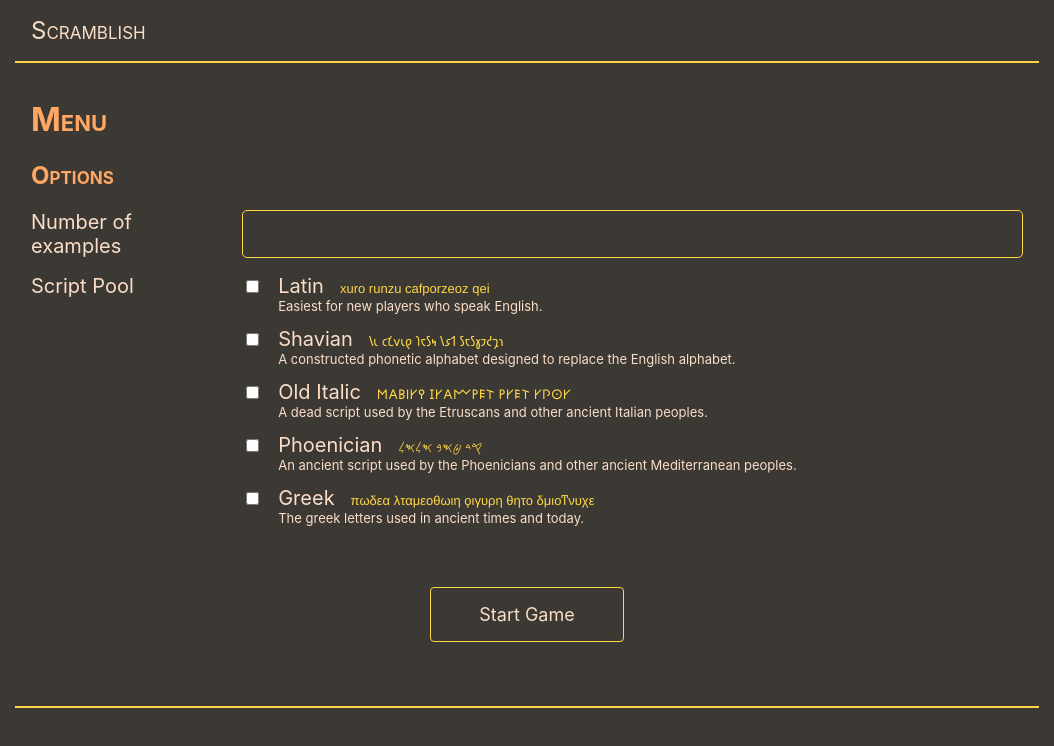
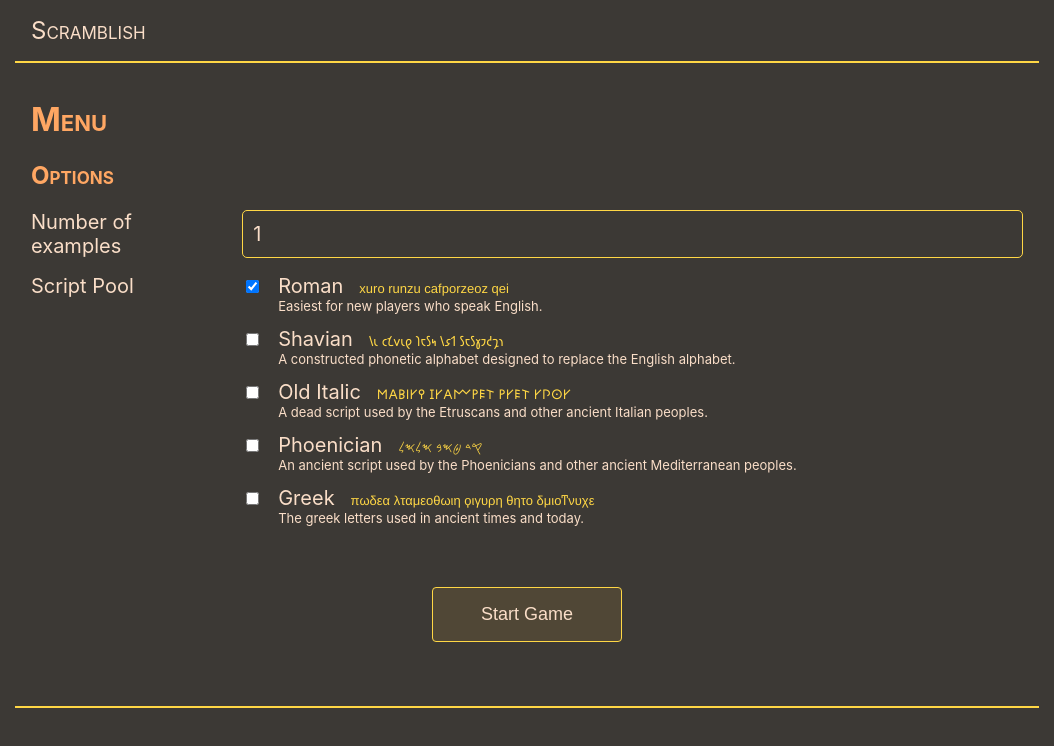
Before and after one commit to eignnx/scramblish, a React (Create React App) app: page / in a window 1280 px wide. Shown: the top 746 px of the page, without its empty margins (113-1167 px from the left). Built offline with nearby package versions, Linux system fonts and the light colour scheme; a web font is replaced by a local one.

Commit message:
setup menu page functionality

```diff
--- a/src/App.tsx
+++ b/src/App.tsx
@@ -3,7 +3,7 @@ import './App.css';
 import { BrowserRouter as Router, Routes, Route, NavLink } from 'react-router-dom';
 import MenuPage from './pages/MenuPage';
 import PlayPage from './pages/PlayPage';
-import { orthographies, Orthography } from './lib/orthography';
+import { orthographies, Orthography, RomanOrthography } from './lib/orthography';
 
 export type Lang = 'english' | 'scramblish';
 
@@ -17,7 +17,7 @@ export class PuzzleParams {
 function App() {
   const [puzzleParams, setPuzzleParams] = React.useState(new PuzzleParams(
     1,
-    new Set<Orthography>(orthographies),
+    new Set<Orthography>([orthographies[0]]),
   ));
 
 
--- a/src/lib/mutation.ts
+++ b/src/lib/mutation.ts
@@ -1,5 +1,5 @@
 import { Form, Grammar } from './grammar';
-import { LatinOrthography, Orthography } from './orthography';
+import { RomanOrthography, Orthography } from './orthography';
 import { Random } from './Random';
 import { Syntax, SyntaxLeaf, SyntaxNode } from './syntax-tree';
 
--- a/src/lib/orthography.ts
+++ b/src/lib/orthography.ts
@@ -50,8 +50,8 @@ export abstract class ConsonantVowelOrthography extends Orthography {
     }
 }
 
-export class LatinOrthography extends ConsonantVowelOrthography {
-    name = 'Latin';
+export class RomanOrthography extends ConsonantVowelOrthography {
+    name = 'Roman';
     note = "Easiest for new players who speak English.";
     sample: string = "xuro runzu cafporzeoz qei";
     orthoDir: OrthoDir = "ltr";
@@ -122,7 +122,7 @@ export class GreekOrthography extends ConsonantVowelOrthography {
 }
 
 export const orthographies: Orthography[] = [
-    new LatinOrthography(),
+    new RomanOrthography(),
     new ShavianOrthography(),
     new OldItalicOrthography(),
     new PheonicianOrthography(),
--- a/src/lib/puzzle.tsx
+++ b/src/lib/puzzle.tsx
@@ -11,12 +11,13 @@ export type Translation<T> = {
 };
 
 export class PuzzleGenerator {
-    exCount: number = 3;
+    exCount: number;
     minLength: number = 4;
     maxLength: number = 12;
     M: GrammarMutation;
 
-    constructor(ortho: Orthography) {
+    constructor(ortho: Orthography, exCount: number) {
+        this.exCount = exCount;
         this.M = GrammarMutation.fromGrammar(En, ortho);
     }
 
--- a/src/pages/MenuPage.css
+++ b/src/pages/MenuPage.css
@@ -19,10 +19,20 @@ a:visited {
     padding: 1rem;
     margin-top: 2rem;
     padding-inline: 3rem;
+    background: transparent;
+    color: inherit;
+    background-color: hsla(42, 100%, 62%, 0.1);
 }
 
-#new-game-link:hover {
+#new-game-link:hover:not(:disabled) {
     background-color: hsla(42, 100%, 62%, 0.2);
+}
+
+#new-game-link:disabled {
+    border-style: dashed;
+    background-color: transparent;
+    font-style: italic;
+    color: rgba(255, 204, 0, 0.404)
 }
 
 #new-game-link-wrapper {
--- a/src/pages/MenuPage.tsx
+++ b/src/pages/MenuPage.tsx
@@ -1,6 +1,6 @@
-import { Link } from 'react-router-dom';
+import { Link, useNavigate } from 'react-router-dom';
 import { PuzzleParams } from '../App';
-import { orthographies } from '../lib/orthography';
+import { orthographies, Orthography } from '../lib/orthography';
 import "./MenuPage.css";
 
 type Props = {
@@ -9,15 +9,36 @@ type Props = {
 };
 
 export default function MenuPage({ puzzleParams, setPuzzleParams }: Props) {
+
+
+    const navTo = useNavigate();
+
     return (
         <main>
             <h1>Menu</h1>
-            <section className="options-section">
+            <form
+                className="options-section"
+                onSubmit={e => submitForm(e)}
+                method="dialog"
+            >
                 <h2>Options</h2>
                 <ul className="option-fields">
                     <li className="form-field">
                         <label htmlFor="example-count-opt">Number of examples</label>
-                        <input type="number" name="example-count-opt" id="example-count-opt" />
+                        <input
+                            type="number"
+                            required
+                            name="example-count-opt"
+                            id="example-count-opt"
+                            min="1"
+                            max="64"
+                            step="1"
+                            value={puzzleParams.initialExampleCount}
+                            onInput={(e) => {
+                                const val = parseInt((e.target as HTMLInputElement).value);
+                                setPuzzleParams((prev) => new PuzzleParams(val, prev.scriptPool));
+                            }}
+                        />
                     </li>
                     <li className="form-field">
                         <label htmlFor="script-pool-checkboxes">Script Pool</label>
@@ -25,7 +46,20 @@ export default function MenuPage({ puzzleParams, setPuzzleParams }: Props) {
                             {orthographies.map((ortho, i) => (
                                 <div key={i} className="checkbox-wrapper">
                                     <div className="script-checkbox">
-                                        <input type="checkbox" name={ortho.name} id={`checkbox-${ortho.name}`} />
+                                        <input
+                                            type="checkbox"
+                                            name={ortho.name}
+                                            id={`checkbox-${ortho.name}`}
+                                            checked={puzzleParams.scriptPool.has(ortho)}
+                                            onChange={() => {
+                                                setPuzzleParams((prev) => {
+                                                    const newPool = new Set(prev.scriptPool);
+                                                    if (newPool.has(ortho)) newPool.delete(ortho);
+                                                    else newPool.add(ortho);
+                                                    return new PuzzleParams(prev.initialExampleCount, newPool);
+                                                });
+                                            }}
+                                        />
                                     </div>
                                     <div>
                                         <div>
@@ -39,10 +73,22 @@ export default function MenuPage({ puzzleParams, setPuzzleParams }: Props) {
                         </div>
                     </li>
                 </ul>
-            </section>
-            <div id="new-game-link-wrapper">
-                <Link to="/play" id="new-game-link">Start Game</Link>
-            </div>
+                <div id="new-game-link-wrapper">
+                    <input
+                        type="submit"
+                        id="new-game-link"
+                        value="Start Game"
+                        disabled={puzzleParams.scriptPool.size === 0}
+                        onClick={submitForm}
+                    />
+                </div>
+            </form>
         </main>
     );
+
+    function submitForm(e: React.FormEvent<any>) {
+        // Push to browser history to go to the play page
+        e.preventDefault();
+        navTo("/play");
+    }
 }
--- a/src/pages/PlayPage.tsx
+++ b/src/pages/PlayPage.tsx
@@ -46,8 +46,8 @@ type Props = {
 };
 
 export default function PlayPage({ puzzleParams }: Props) {
-    const [ortho, setOrtho] = React.useState(() => Random.choice(orthographies));
-    const [puzzleGen, setPuzzleGen] = React.useState(() => new PuzzleGenerator(ortho));
+    const [ortho, setOrtho] = React.useState(() => Random.choice([...puzzleParams.scriptPool.values()]));
+    const [puzzleGen, setPuzzleGen] = React.useState(() => new PuzzleGenerator(ortho, puzzleParams.initialExampleCount));
     const [examples, setExamples] = React.useState<Translation<Syntax>[]>(puzzleGen.generateTranslations());
     const [questions, setQuestions] = React.useState<Question[]>(puzzleGen.generateQuestions());
     const [selectedWords, setSelectedWords] = React.useState<SelectedWordState>({
```
